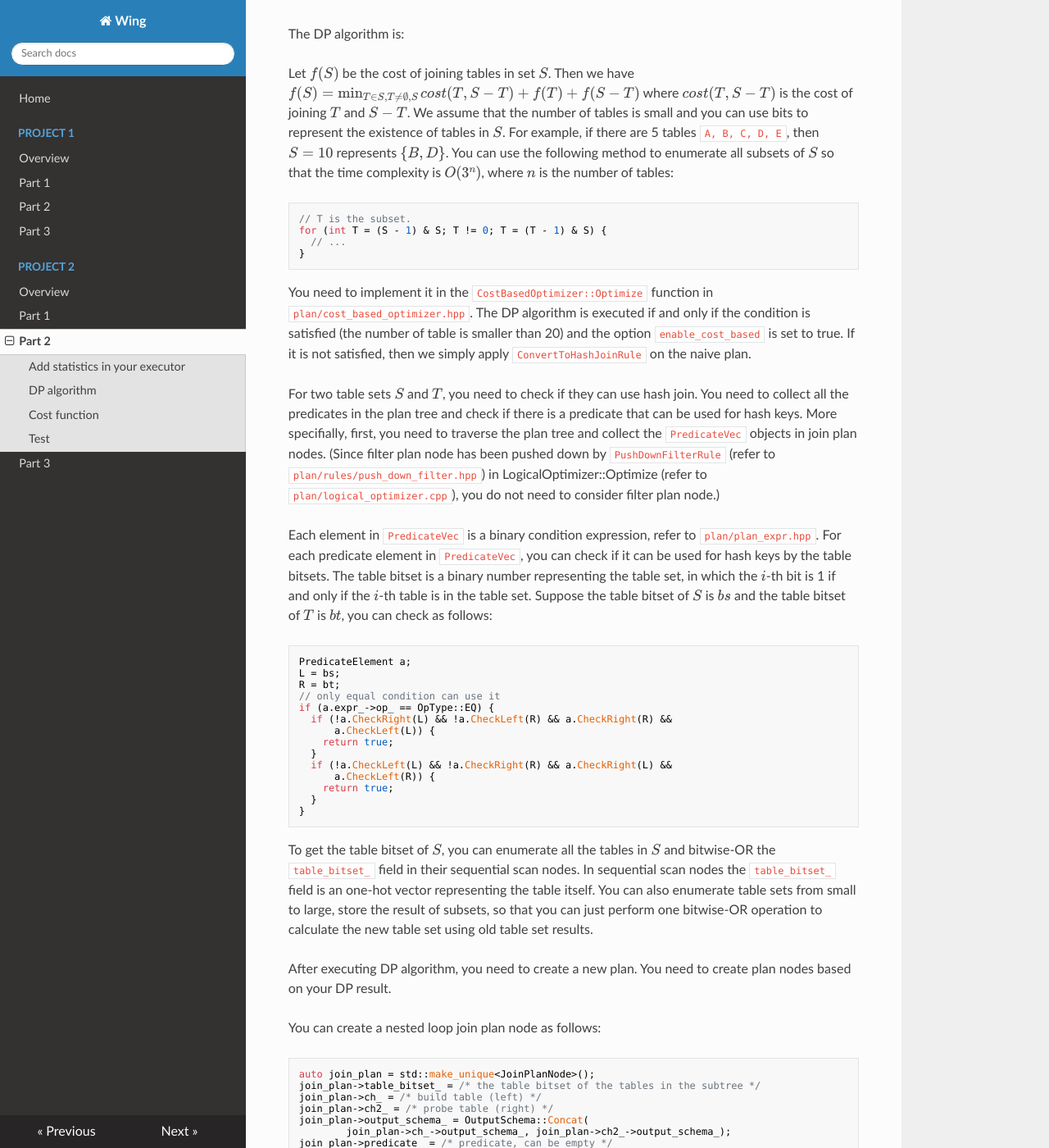
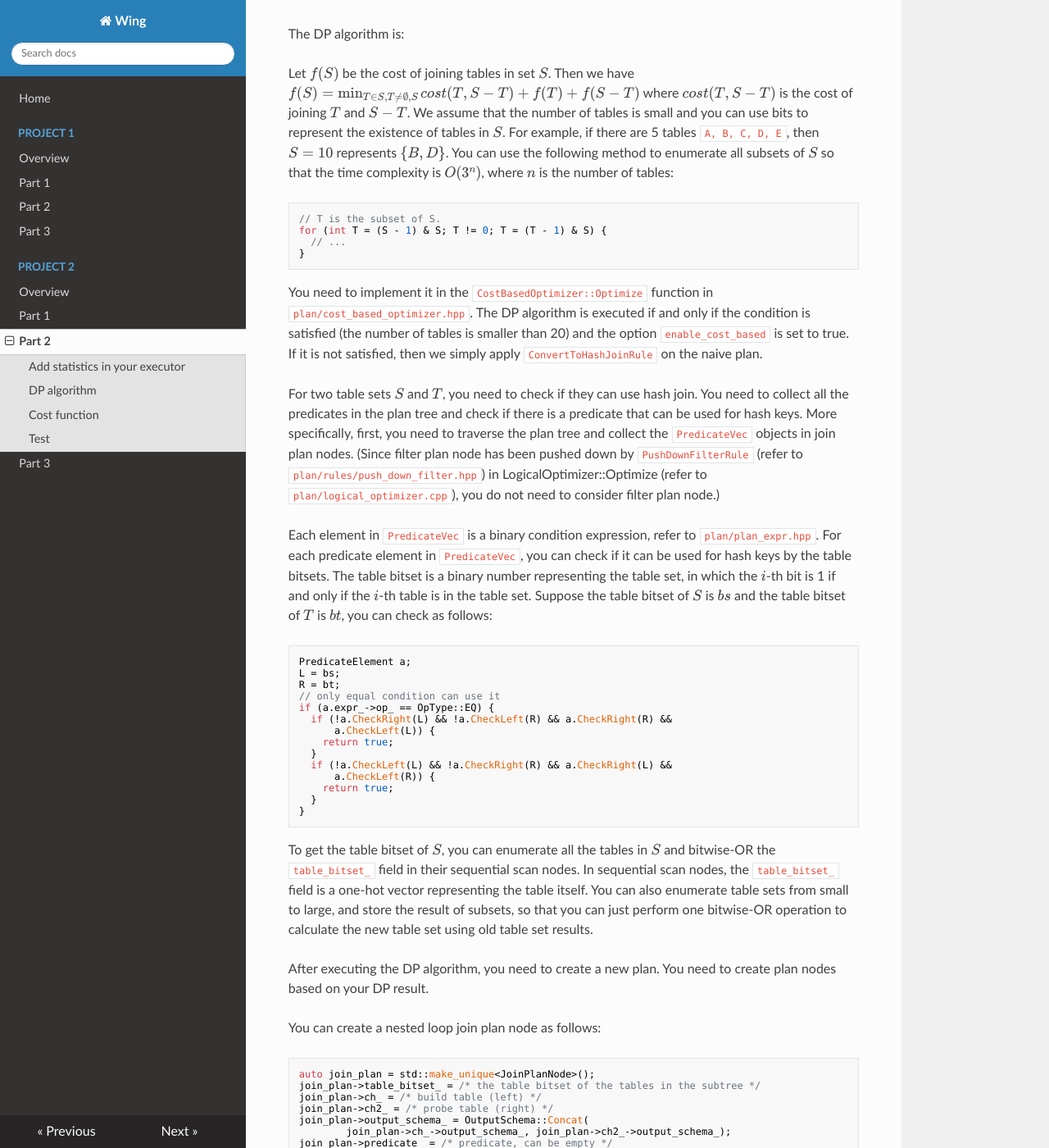
Before and after one commit to iidb/wing-docs, an MkDocs documentation site: the page built from docs/p2/part2.md, in a window 1280 px wide and 1400 px high, scrolled down 680 px. Shown: the whole window at 82% size. Built offline with MkDocs 1.6.1, drawn with Linux system fonts in a browser that asks for light colours; nearby versions of some CDN libraries; formulas are drawn with MathJax 3; some of the changed text lies outside the part shown.

Commit message:
Update part2.md

````diff
--- a/docs/p2/part2.md
+++ b/docs/p2/part2.md
@@ -15,22 +15,22 @@
 
 ## DP algorithm
 
-We are only considering optimizing the query under the following conditions: (1) The root executor is a project executor, with no other project executor in the executor tree. (2) The descendants of the root are join/hash join executors, except for leaves. (3) The leaf executors are sequential scan executors. (4) The number of table is small. The SQL statements like this: `select <columns> from <tables> where <predicates>`. For example, `select * from A, B, C where A.id = B.id and B.id = C.id;` is such a query. `select max(a) from A, B where A.id = B.id;` is not, because it has an aggregate executor. `select * from (select * from A), B;` is not, because it has multiple project executors.
+We are only considering optimizing the query under the following conditions: (1) The root executor is a project executor, with no other project executor in the executor tree. (2) The descendants of the root are join/hash join executors, except for leaves. (3) The leaf executors are sequential scan executors. (4) The number of tables is small. The SQL statements like this: `select <columns> from <tables> where <predicates>`. For example, `select * from A, B, C where A.id = B.id and B.id = C.id;` is such a query. `select max(a) from A, B where A.id = B.id;` is not, because it has an aggregate executor. `select * from (select * from A), B;` is not, because it has multiple project executors.
 
 The DP algorithm is:
 
 Let $f(S)$ be the cost of joining tables in set $S$. Then we have $f(S)=\min_{T\in S, T\neq \emptyset, S} cost(T, S-T)+f(T)+f(S-T)$ where $cost(T, S-T)$ is the cost of joining $T$ and $S-T$. We assume that the number of tables is small and you can use bits to represent the existence of tables in $S$. For example, if there are 5 tables `A, B, C, D, E`, then $S = 10$ represents $\{B, D\}$. You can use the following method to enumerate all subsets of $S$ so that the time complexity is $O(3^n)$, where $n$ is the number of tables:
 
 ```cpp
-// T is the subset.
+// T is the subset of S.
 for (int T = (S - 1) & S; T != 0; T = (T - 1) & S) {
   // ...
 }
 ```
 
-You need to implement it in the `CostBasedOptimizer::Optimize` function in `plan/cost_based_optimizer.hpp`. The DP algorithm is executed if and only if the condition is satisfied (the number of table is smaller than 20) and the option `enable_cost_based` is set to true. If it is not satisfied, then we simply apply `ConvertToHashJoinRule` on the naive plan.
+You need to implement it in the `CostBasedOptimizer::Optimize` function in `plan/cost_based_optimizer.hpp`. The DP algorithm is executed if and only if the condition is satisfied (the number of tables is smaller than 20) and the option `enable_cost_based` is set to true. If it is not satisfied, then we simply apply `ConvertToHashJoinRule` on the naive plan.
 
-For two table sets $S$ and $T$, you need to check if they can use hash join. You need to collect all the predicates in the plan tree and check if there is a predicate that can be used for hash keys. More specifially, first, you need to traverse the plan tree and collect the `PredicateVec` objects in join plan nodes. (Since filter plan node has been pushed down by `PushDownFilterRule` (refer to `plan/rules/push_down_filter.hpp`) in LogicalOptimizer::Optimize (refer to `plan/logical_optimizer.cpp`), you do not need to consider filter plan node.)
+For two table sets $S$ and $T$, you need to check if they can use hash join. You need to collect all the predicates in the plan tree and check if there is a predicate that can be used for hash keys. More specifically, first, you need to traverse the plan tree and collect the `PredicateVec` objects in join plan nodes. (Since filter plan node has been pushed down by `PushDownFilterRule` (refer to `plan/rules/push_down_filter.hpp`) in LogicalOptimizer::Optimize (refer to `plan/logical_optimizer.cpp`), you do not need to consider filter plan node.)
 
 Each element in `PredicateVec` is a binary condition expression, refer to `plan/plan_expr.hpp`. For each predicate element in `PredicateVec`, you can check if it can be used for hash keys by the table bitsets. The table bitset is a binary number representing the table set, in which the $i$-th bit is 1 if and only if the $i$-th table is in the table set. Suppose the table bitset of $S$ is $bs$ and the table bitset of $T$ is $bt$, you can check as follows:
 
@@ -51,9 +51,9 @@
 }
 ```
 
-To get the table bitset of $S$, you can enumerate all the tables in $S$ and bitwise-OR the `table_bitset_` field in their sequential scan nodes. In sequential scan nodes the `table_bitset_` field is an one-hot vector representing the table itself. You can also enumerate table sets from small to large, store the result of subsets, so that you can just perform one bitwise-OR operation to calculate the new table set using old table set results.
+To get the table bitset of $S$, you can enumerate all the tables in $S$ and bitwise-OR the `table_bitset_` field in their sequential scan nodes. In sequential scan nodes, the `table_bitset_` field is a one-hot vector representing the table itself. You can also enumerate table sets from small to large, and store the result of subsets, so that you can just perform one bitwise-OR operation to calculate the new table set using old table set results.
 
-After executing DP algorithm, you need to create a new plan. You need to create plan nodes based on your DP result.
+After executing the DP algorithm, you need to create a new plan. You need to create plan nodes based on your DP result.
 
 You can create a nested loop join plan node as follows:
 
@@ -81,7 +81,7 @@
 hashjoin_plan->right_hash_exprs_ = /* hash key of probe table (right) */
 ```
 
-For the project plan node, you do not need to create a new one because it is at root. You need to point its child to a new join plan node. Do not forget to assign the DP result (i.e. $f(\text{all tables in query})$) to the `cost_` field of the root plan node, it will be used in test. You do not need do anything for sequential scan node (predicate has been pushed down).
+For the project plan node, you do not need to create a new one because it is the root. You need to point its child to a new join plan node. Do not forget to assign the DP result (i.e. $f(\text{all tables in query})$) to the `cost_` field of the root plan node, it will be used in tests. You do not need to do anything for sequential scan node (predicate has been pushed down).
 
 ## Cost function
 
````
